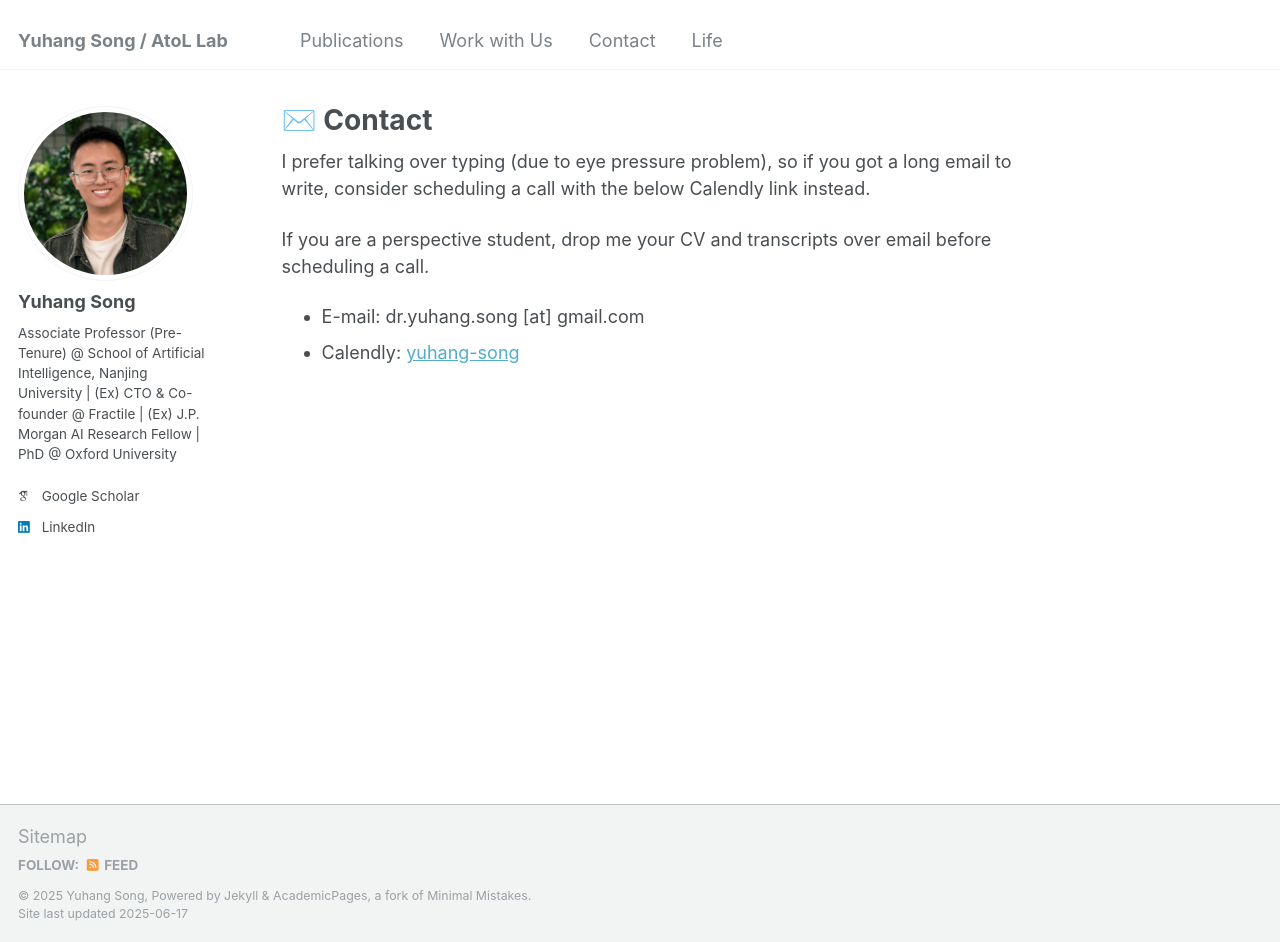
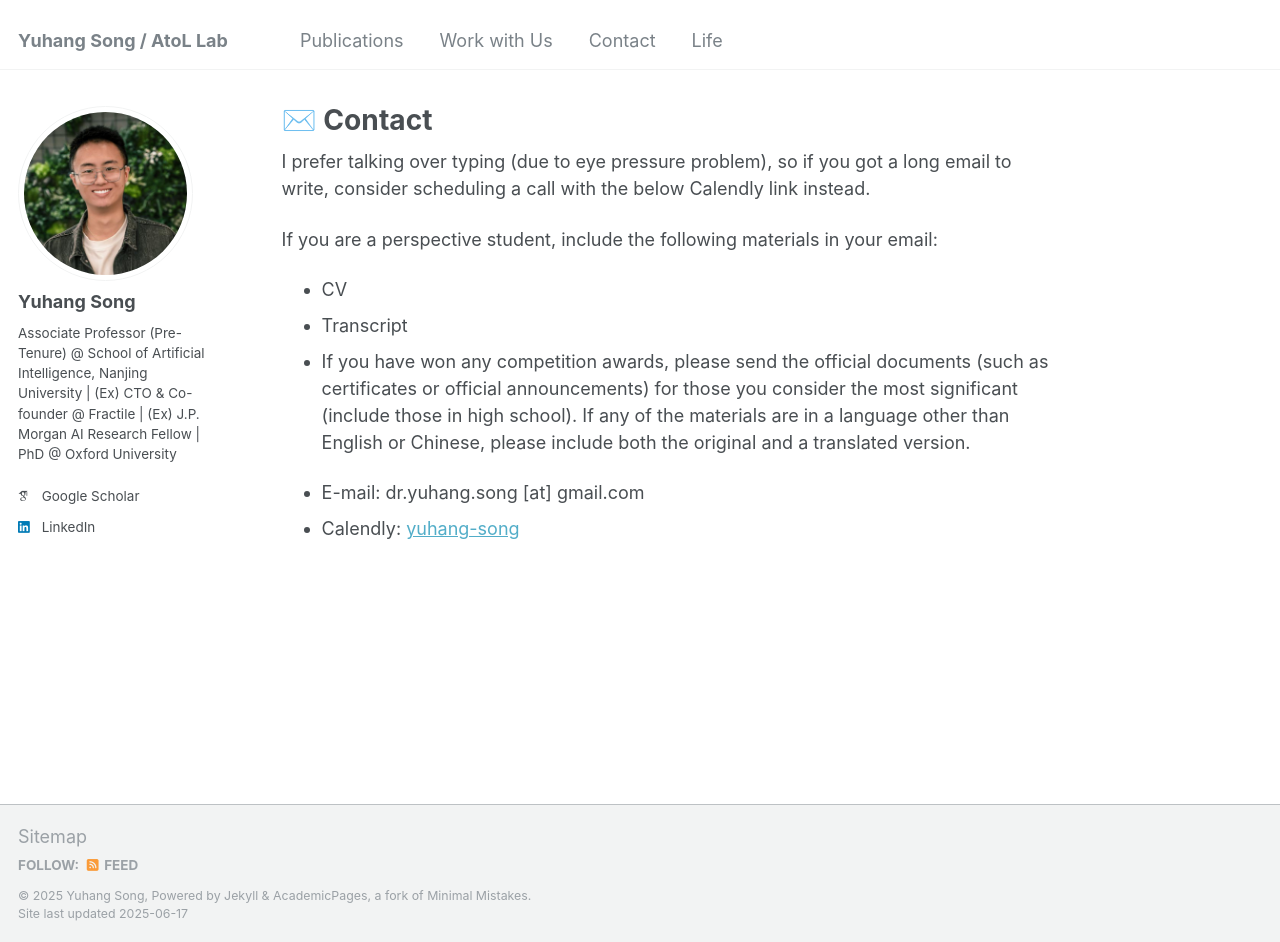
Before and after one commit to YuhangSong/YuhangSong.github.io, a Jekyll site: the page built from _pages/contact.md, in a window 1280 px wide and 942 px high. Built offline with Jekyll 4.4.1, drawn with Linux system fonts in a browser that asks for light colours; some web fonts are replaced.

Commit message:
update contact.md

```diff
--- a/_pages/contact.md
+++ b/_pages/contact.md
@@ -5,7 +5,10 @@ author_profile: true
 ---
 I prefer talking over typing (due to eye pressure problem), so if you got a long email to write, consider scheduling a call with the below Calendly link instead.
 
-If you are a perspective student, drop me your CV and transcripts over email before scheduling a call.
+If you are a perspective student, include the following materials in your email:
+- CV
+- Transcript
+- If you have won any competition awards, please send the official documents (such as certificates or official announcements) for those you consider the most significant (include those in high school). If any of the materials are in a language other than English or Chinese, please include both the original and a translated version.
 
 * E-mail: dr.yuhang.song [at] gmail.com
 * Calendly: [yuhang-song](https://calendly.com/yuhang-song/)
```
